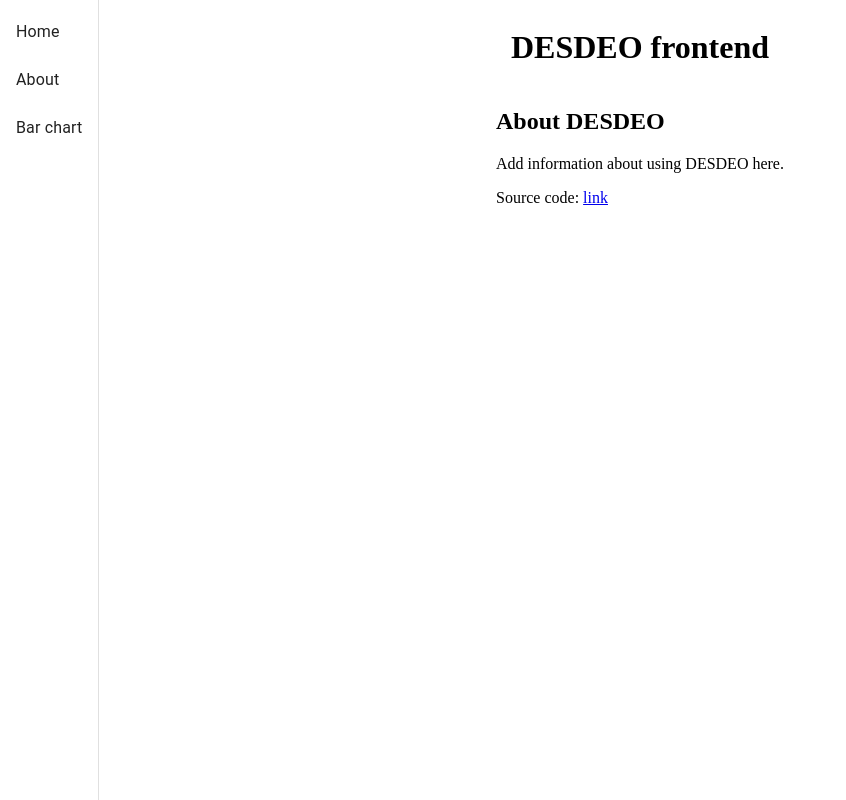
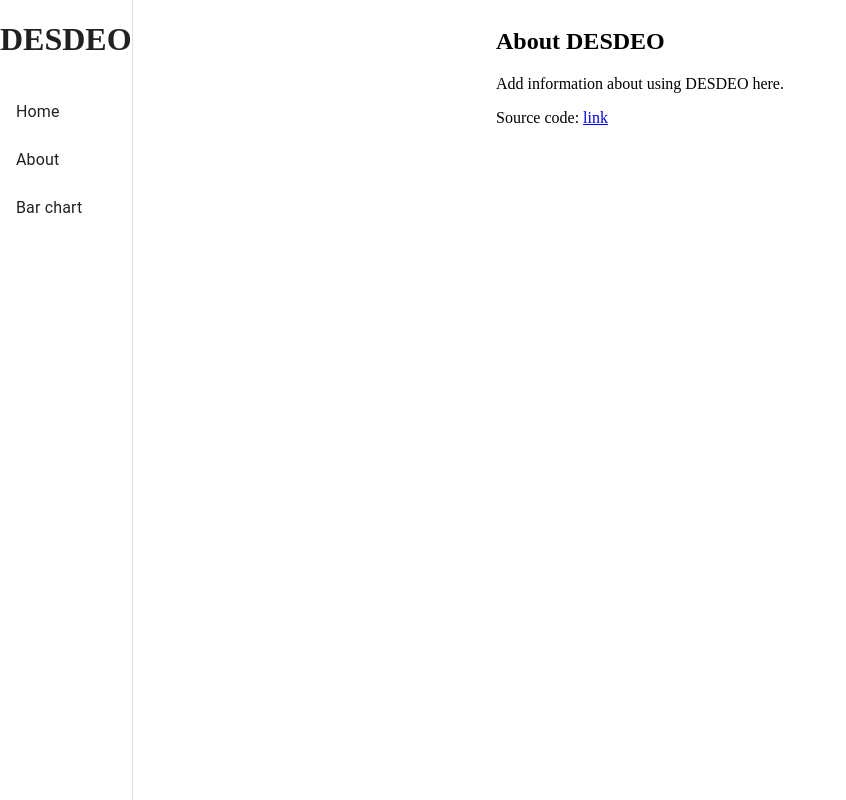
Before and after one commit to mika-alaoutinen/desdeo-frontend, a React (Create React App) app: page /about in a window 1280 px wide. Shown: the whole page, without its empty margins (0-846 px from the left). Built offline with nearby package versions, Linux system fonts and the light colour scheme.

Commit message:
Move header inside side navigation panel

```diff
--- a/src/App.tsx
+++ b/src/App.tsx
@@ -1,8 +1,6 @@
 import React from 'react'
-
 import Grid from '@material-ui/core/Grid'
 
-import Header from './components/common/Header'
 import Navigation from './components/navigation/Navigation'
 import Routes from './router/Routes'
 
@@ -17,7 +15,6 @@ const App: React.FC = () => {
       justify='center'
       spacing={0}
     >
-      <Header />
       <Navigation />
       <Routes />
     </Grid>
--- a/src/components/common/Header.tsx
+++ b/src/components/common/Header.tsx
@@ -2,7 +2,7 @@ import React from 'react'
 
 const Header: React.FC = () => (
   <div className='Header'>
-    <h1>DESDEO frontend</h1>
+    <h1>DESDEO</h1>
   </div>
 )
 
--- a/src/components/navigation/Navigation.tsx
+++ b/src/components/navigation/Navigation.tsx
@@ -2,6 +2,7 @@ import React from 'react'
 import { Link } from 'react-router-dom'
 import { Drawer, List, ListItem, ListItemText } from '@material-ui/core'
 
+import Header from '../common/Header'
 import { navigation, NavLink } from './navigationConstants'
 
 const Navigation: React.FC = () => {
@@ -20,11 +21,15 @@ const Navigation: React.FC = () => {
   return (
     <Drawer
       anchor='left'
+      className='NavigationDrawer'
       variant='permanent'
     >
+      <Header />
+
       <List>
         {navigation.map(nav => createListItem(nav))}
       </List>
+
     </Drawer>
   )
 }
```
